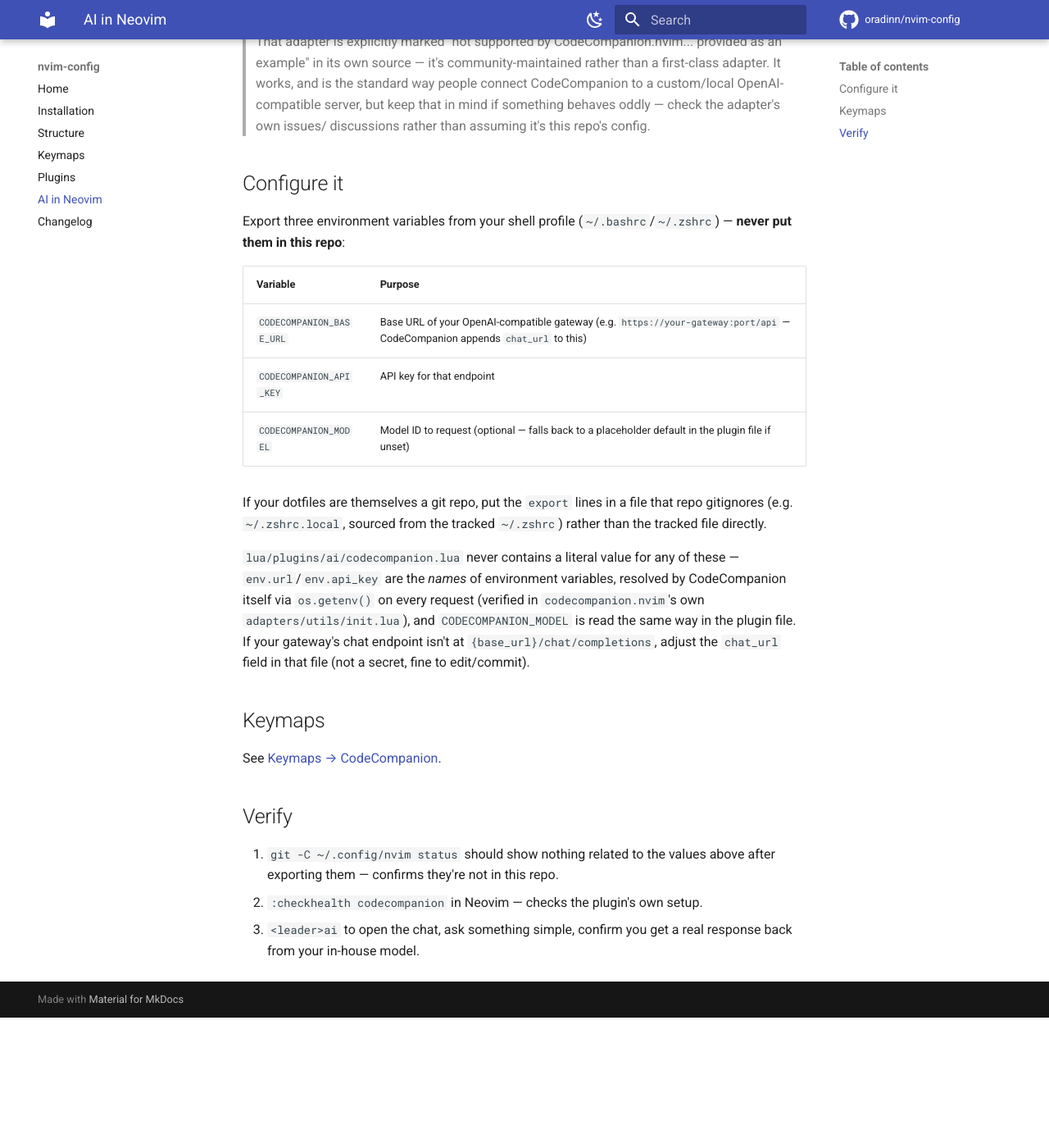
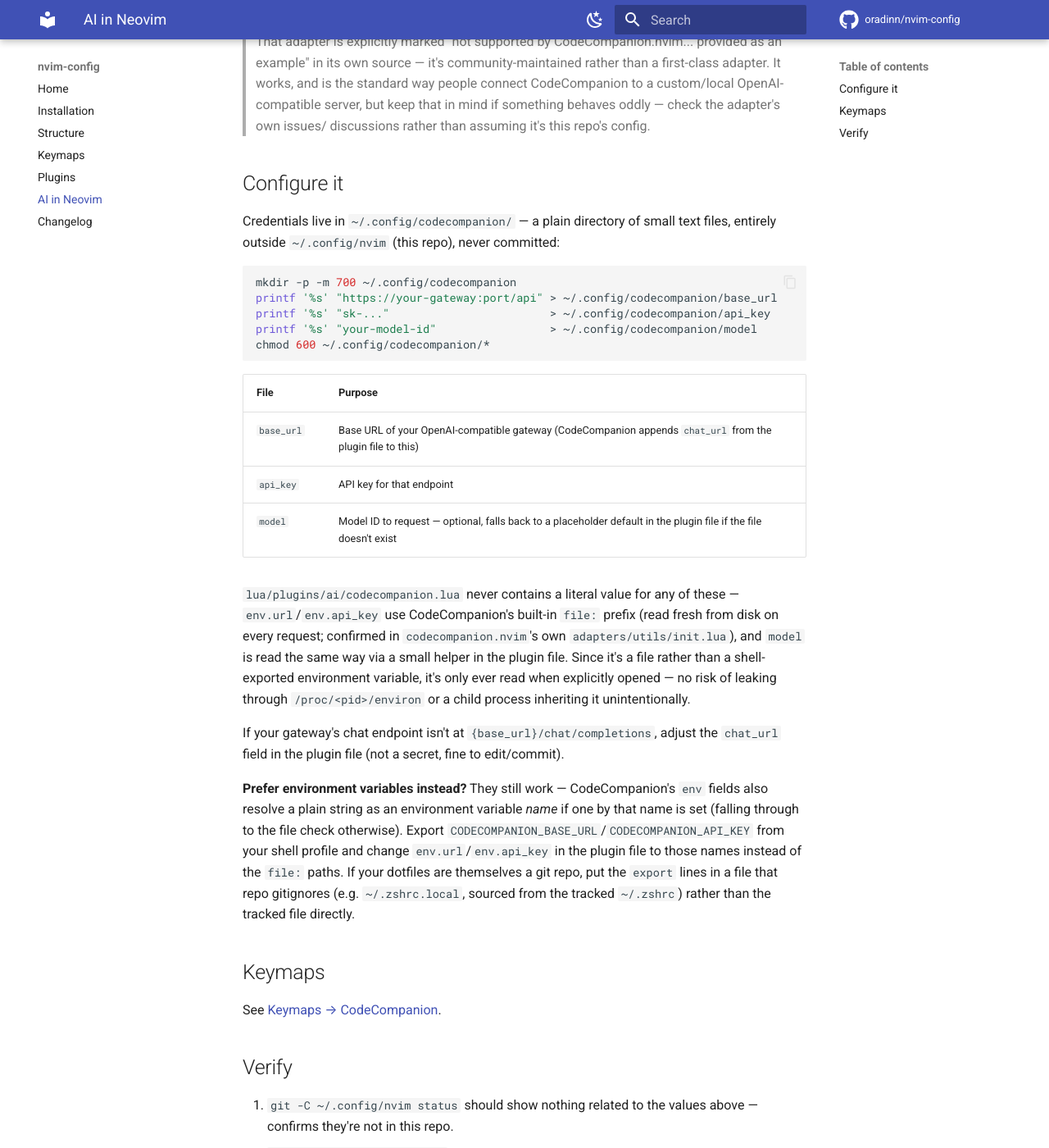
Before and after one commit to oradinn/nvim-config, an MkDocs documentation site: the page built from docs/ai.md, in a window 1280 px wide and 1400 px high, scrolled down 311 px. Shown: the whole window at 82% size. Built offline with MkDocs 1.6.1 and Material for MkDocs 9.7.7, drawn with Linux system fonts in a browser that asks for light colours; comment, search, counter and statistics services are not loaded; before the commit the page ends 1552 px from its top, so only the background shows below that.

Commit message:
Switch CodeCompanion credentials to a dedicated ~/.config/codecompanion dir
Use CodeCompanion's built-in `file:` prefix (verified in the plugin's
own adapters/utils/init.lua) to read base_url/api_key from plain files
under ~/.config/codecompanion/, and a small local helper to read the
model ID the same way, instead of requiring shell-exported env vars.
Mirrors the ~/.claude(/.config/claude) settings-file pattern from the
now-removed Claude Code integration, and reads only when explicitly
opened rather than being visible to every child process the way an
env var is.

Env vars remain a documented fallback in docs/ai.md for anyone who
prefers them.

Co-Authored-By: Claude Sonnet 5 <noreply@anthropic.com>
Claude-Session: https://claude.ai/code/session_016YunJ1V2cbCqrNVvcpQqMP

````diff
--- a/docs/ai.md
+++ b/docs/ai.md
@@ -19,26 +19,44 @@ needed.
 
 ## Configure it
 
-Export three environment variables from your shell profile
-(`~/.bashrc`/`~/.zshrc`) — **never put them in this repo**:
+Credentials live in `~/.config/codecompanion/` — a plain directory of small
+text files, entirely outside `~/.config/nvim` (this repo), never committed:
 
-| Variable | Purpose |
+```bash
+mkdir -p -m 700 ~/.config/codecompanion
+printf '%s' "https://your-gateway:port/api" > ~/.config/codecompanion/base_url
+printf '%s' "sk-..."                        > ~/.config/codecompanion/api_key
+printf '%s' "your-model-id"                 > ~/.config/codecompanion/model
+chmod 600 ~/.config/codecompanion/*
+```
+
+| File | Purpose |
 |---|---|
-| `CODECOMPANION_BASE_URL` | Base URL of your OpenAI-compatible gateway (e.g. `https://your-gateway:port/api` — CodeCompanion appends `chat_url` to this) |
-| `CODECOMPANION_API_KEY` | API key for that endpoint |
-| `CODECOMPANION_MODEL` | Model ID to request (optional — falls back to a placeholder default in the plugin file if unset) |
-
-If your dotfiles are themselves a git repo, put the `export` lines in a file
-that repo gitignores (e.g. `~/.zshrc.local`, sourced from the tracked
-`~/.zshrc`) rather than the tracked file directly.
+| `base_url` | Base URL of your OpenAI-compatible gateway (CodeCompanion appends `chat_url` from the plugin file to this) |
+| `api_key` | API key for that endpoint |
+| `model` | Model ID to request — optional, falls back to a placeholder default in the plugin file if the file doesn't exist |
 
 `lua/plugins/ai/codecompanion.lua` never contains a literal value for any of
-these — `env.url`/`env.api_key` are the *names* of environment variables,
-resolved by CodeCompanion itself via `os.getenv()` on every request (verified
-in `codecompanion.nvim`'s own `adapters/utils/init.lua`), and
-`CODECOMPANION_MODEL` is read the same way in the plugin file. If your
-gateway's chat endpoint isn't at `{base_url}/chat/completions`, adjust the
-`chat_url` field in that file (not a secret, fine to edit/commit).
+these — `env.url`/`env.api_key` use CodeCompanion's built-in `file:` prefix
+(read fresh from disk on every request; confirmed in `codecompanion.nvim`'s
+own `adapters/utils/init.lua`), and `model` is read the same way via a small
+helper in the plugin file. Since it's a file rather than a shell-exported
+environment variable, it's only ever read when explicitly opened — no risk of
+leaking through `/proc/<pid>/environ` or a child process inheriting it
+unintentionally.
+
+If your gateway's chat endpoint isn't at `{base_url}/chat/completions`,
+adjust the `chat_url` field in the plugin file (not a secret, fine to
+edit/commit).
+
+**Prefer environment variables instead?** They still work — CodeCompanion's
+`env` fields also resolve a plain string as an environment variable *name* if
+one by that name is set (falling through to the file check otherwise). Export
+`CODECOMPANION_BASE_URL`/`CODECOMPANION_API_KEY` from your shell profile and
+change `env.url`/`env.api_key` in the plugin file to those names instead of
+the `file:` paths. If your dotfiles are themselves a git repo, put the
+`export` lines in a file that repo gitignores (e.g. `~/.zshrc.local`, sourced
+from the tracked `~/.zshrc`) rather than the tracked file directly.
 
 ## Keymaps
 
@@ -47,7 +65,7 @@ See [Keymaps → CodeCompanion](keymaps.md#codecompanion-luapluginsaicodecompani
 ## Verify
 
 1. `git -C ~/.config/nvim status` should show nothing related to the values
-   above after exporting them — confirms they're not in this repo.
+   above — confirms they're not in this repo.
 2. `:checkhealth codecompanion` in Neovim — checks the plugin's own setup.
 3. `<leader>ai` to open the chat, ask something simple, confirm you get a
    real response back from your in-house model.
````
Also changed, not shown: 1 other file.
